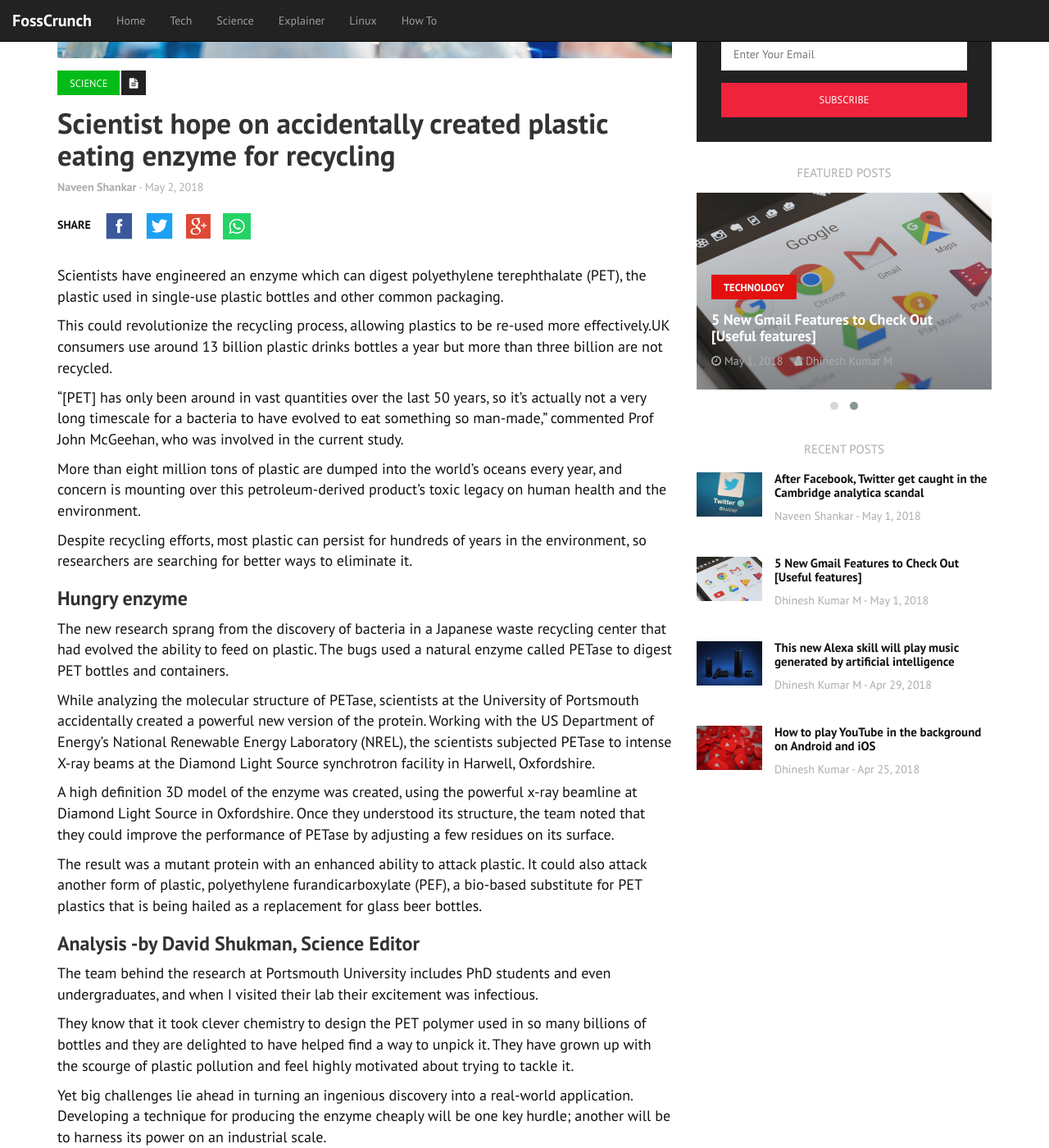
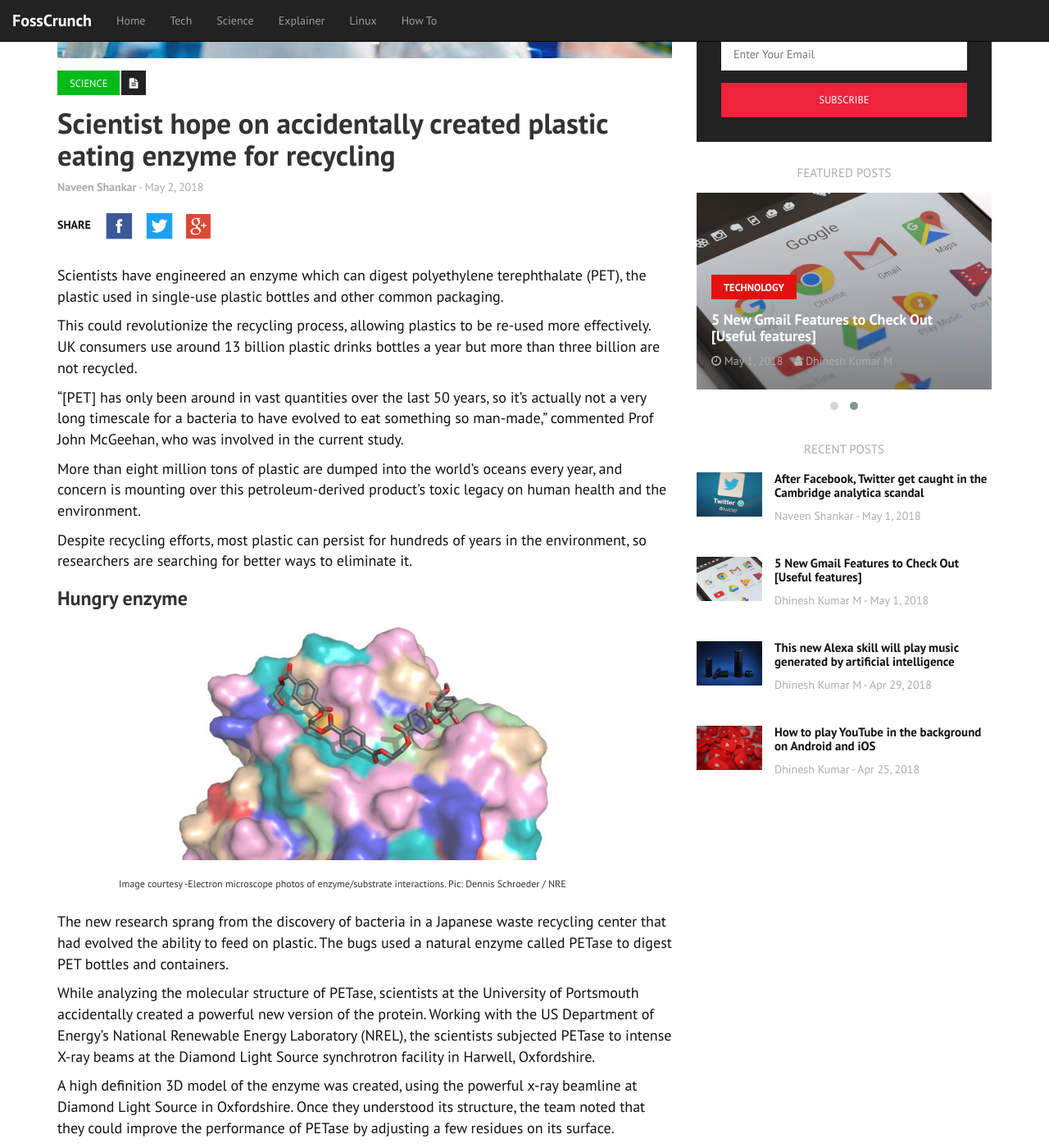
Before and after one commit to FossCrunch/Pro, a Jekyll site: the page built from _posts/Science/2018-05-02-Scientist hope on accidentally created plastic eating enzyme for recycling.md, in a window 1280 px wide and 1400 px high, scrolled down 544 px. Shown: the whole window at 82% size. Built offline with Jekyll 4.4.1, drawn with Linux system fonts in a browser that asks for light colours.

Commit message:
improvement

```diff
--- a/_posts/Science/2018-05-02-Scientist hope on accidentally created plastic eating enzyme for recycling.md
+++ b/_posts/Science/2018-05-02-Scientist hope on accidentally created plastic eating enzyme for recycling.md
@@ -14,7 +14,7 @@ post: true
 Scientists have engineered an enzyme which can digest polyethylene terephthalate (PET), the plastic used in single-use plastic bottles and other common packaging.
 <br>
 
-This could revolutionize the recycling process, allowing plastics to be re-used more effectively.UK consumers use around 13 billion plastic drinks bottles a year but more than three billion are not recycled.
+This could revolutionize the recycling process, allowing plastics to be re-used more effectively. UK consumers use around 13 billion plastic drinks bottles a year but more than three billion are not recycled.
 <br>
 
 "[PET] has only been around in vast quantities over the last 50 years, so it's actually not a very long timescale for a bacteria to have evolved to eat something so man-made," commented Prof John McGeehan, who was involved in the current study.
@@ -28,7 +28,14 @@ Despite recycling efforts, most plastic can persist for hundreds of years in the
 
 <h3><b>Hungry enzyme</b></h3>
 
+<div class="article-main-img artimg2">
+		<img src="{{ site.baseurl }}/assets/img/2018-05-02-plastic-enzyme-1.jpg" alt="{{page.tags | join: ', '}}">
+</div>
+<footer class="imgcc">
+    Image courtesy -Electron microscope photos of enzyme/substrate interactions. Pic: Dennis Schroeder / NRE
+</footer>
 
+<br>
 The new research sprang from the discovery of bacteria in a Japanese waste recycling center that had evolved the ability to feed on plastic. The bugs used a natural enzyme called PETase to digest PET bottles and containers.
 <br>
 
--- a/assets/css/style.css
+++ b/assets/css/style.css
@@ -550,7 +550,13 @@ textarea.input {
 	transition:0.5s transform;
 	transition:0.5s transform, 0.5s -webkit-transform;
 }
+.imgcc{
+	font-size: 12px;
+	margin-left: auto;
+    margin-right: auto;
+    width: 80%;
 
+}
 .article:hover .article-img img {
 	-webkit-transform:scale(1.1);
 	    -ms-transform:scale(1.1);
@@ -985,6 +991,15 @@ textarea.input {
 	width: 100%;
 
 }
+
+.article-post .article-main-img.artimg2{
+	height: 300px;
+	display: block;
+    margin-left: auto;
+    margin-right: auto;
+    width: 70%;
+
+}
 .article-post .article-title {
 	font-size: 35px;
 }
@@ -1293,6 +1308,13 @@ textarea.input {
 ===========================================================*/
 @media only screen and (max-width: 1201px) {
 
+
+
+}
+@media only screen and (min-width: 1024px) {
+	/* Add your custom styles here for Desktop */
+	.whatsapp{ display: none; }
+
 }
 
 @media only screen and (max-width: 991px) {
@@ -1312,12 +1334,22 @@ textarea.input {
 		text-align:center;
 		margin-top:15px;
 	}
+
 }
 
 @media only screen and (max-width: 767px) {
 	.article-share {
 		top:15px;
 		left:15px;
+	}
+	.article-post .article-main-img.artimg2{
+		width: 100%;
+		height: 100%;
+
+	}
+	.article-post .article-main-img.artimg{
+		height: 100%;
+		width: 100%;
 	}
 }
 
@@ -1351,8 +1383,14 @@ textarea.input {
 		width: 100%;
 	}
 	.article-post .article-main-img.artimg{
-		height: 240px;
+		height: 100%;
 		width: 100%;
+	}
+
+	.article-post .article-main-img.artimg2{
+		width: 100%;
+		height: 100%;
+
 	}
 
 
```
Also changed, not shown: 404.html (+5 -53 lines), assets/img/2018-05-02-plastic-enzyme-1.jpg (added).
